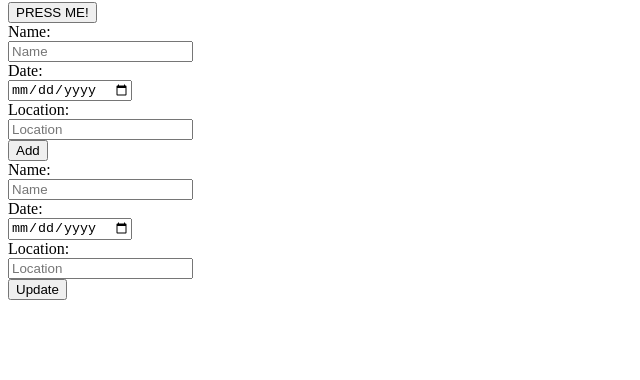
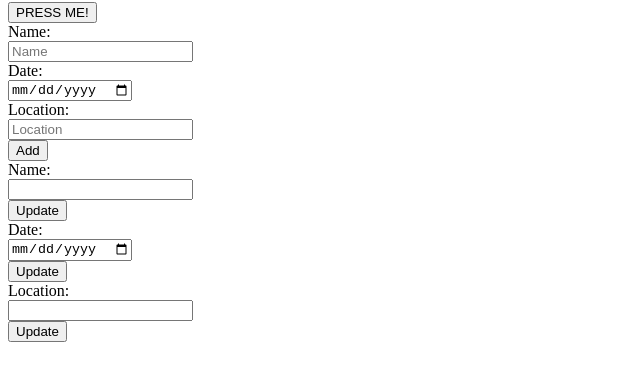
Before and after one commit to G0ffe/festival-buddy, a plain HTML site: page Client/index.html in a window 1280 px wide. Shown: the part 78-458 px from the top of the page, without its empty margins (0-640 px from the left). Drawn offline with nearby package versions, Linux system fonts and the light colour scheme.

Commit message:
put-wip-4

```diff
--- a/Client/index.html
+++ b/Client/index.html
@@ -27,13 +27,23 @@
         </div>
 
         <div>
-            <form id="edit">
+            <form id="nameEdit">
                 <label>Name:</label><br>
-                <input type="text" name="name" id="updateName" placeholder="Name"><br>
+                <input type="text" name="name" id="updateName"><br>
+                <input type="submit" name="update" id="update" value="Update"><br>
+            </form>
+        </div>
+        <div>
+            <form id="dateEdit">
                 <label>Date:</label><br>
                 <input type="date" name="date" id="updateDate"><br>
+                <input type="submit" name="update" id="update" value="Update"><br>
+            </form>
+        </div>
+        <div>
+            <form id="locationEdit">
                 <label>Location:</label><br>
-                <input type="text" name="location" id="updateLocation" placeholder="Location"><br>
+                <input type="text" name="location" id="updateLocation"><br>
                 <input type="submit" name="update" id="update" value="Update"><br>
             </form>
         </div>
```
